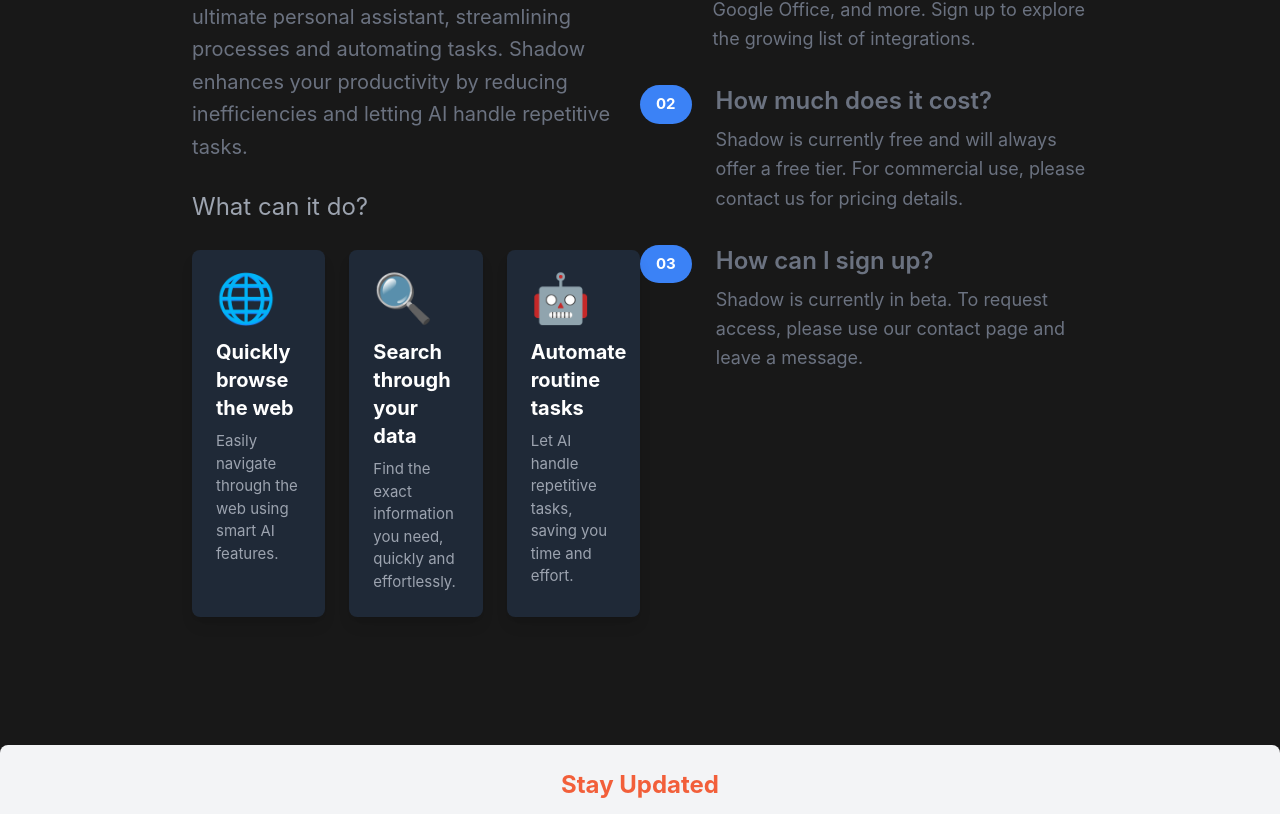
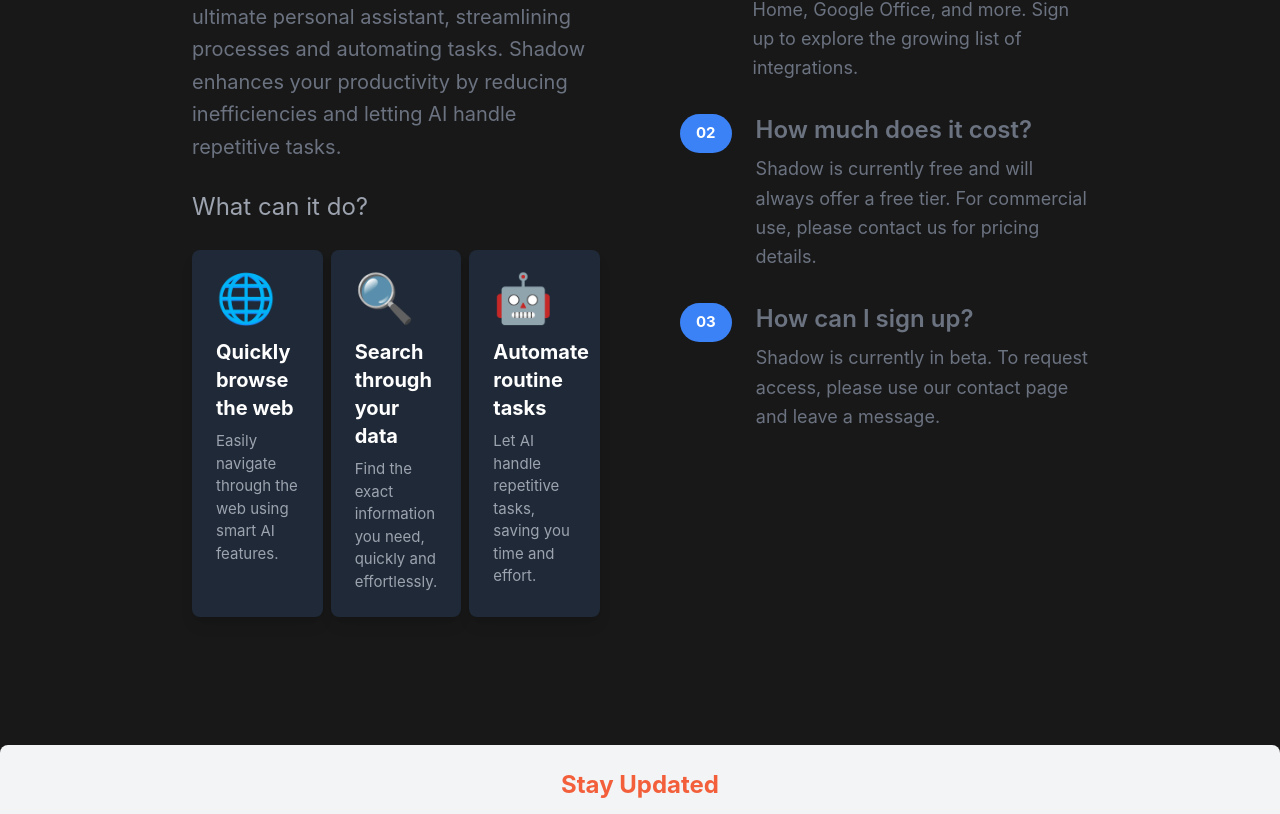
Before and after one commit to arpitpatel901/tlbot_website, a Vue app: page / in a window 1280 px wide. Shown: the part 800-1614 px from the top of the page. Built offline with nearby package versions, Linux system fonts and the light colour scheme; a web font is replaced by a local one; what vue3-google-login would draw is missing.

Commit message:
Added padding, take care of most of the stuff

```diff
--- a/src/components/HomePage.vue
+++ b/src/components/HomePage.vue
@@ -49,7 +49,7 @@
     <!-- Uniqueness Section -->
 <section id="Uniqueness" class="py-20">
   <!-- Flex container -->
-  <div class="container flex flex-col px-10 mx-auto space-y-12 md:space-y-0 md:flex-row">
+  <div class="container flex flex-col px-10 mx-auto space-y-12 md:space-y-0 md:flex-row md:space-x-20">
     <!-- What's Different -->
     <div class="md:w-1/2 flex flex-col space-y-6">
       <h2 class="text-5xl font-bold text-center md:text-left text-gray-300">
@@ -64,7 +64,7 @@
       </p>
 
       <!-- Cool Cards instead of a list -->
-      <div class="grid grid-cols-1 sm:grid-cols-2 md:grid-cols-3 gap-6 mt-8">
+      <div class="grid grid-cols-1 sm:grid-cols-2 md:grid-cols-3 gap-2 mt-8">
         <div class="feature-card p-6 bg-gray-800 text-white rounded-lg shadow-lg transform hover:scale-105 transition-transform">
           <div class="icon mb-4 text-5xl text-blue-500">
             <!-- Icon (replace with an actual icon library like FontAwesome or Heroicons) -->
```
